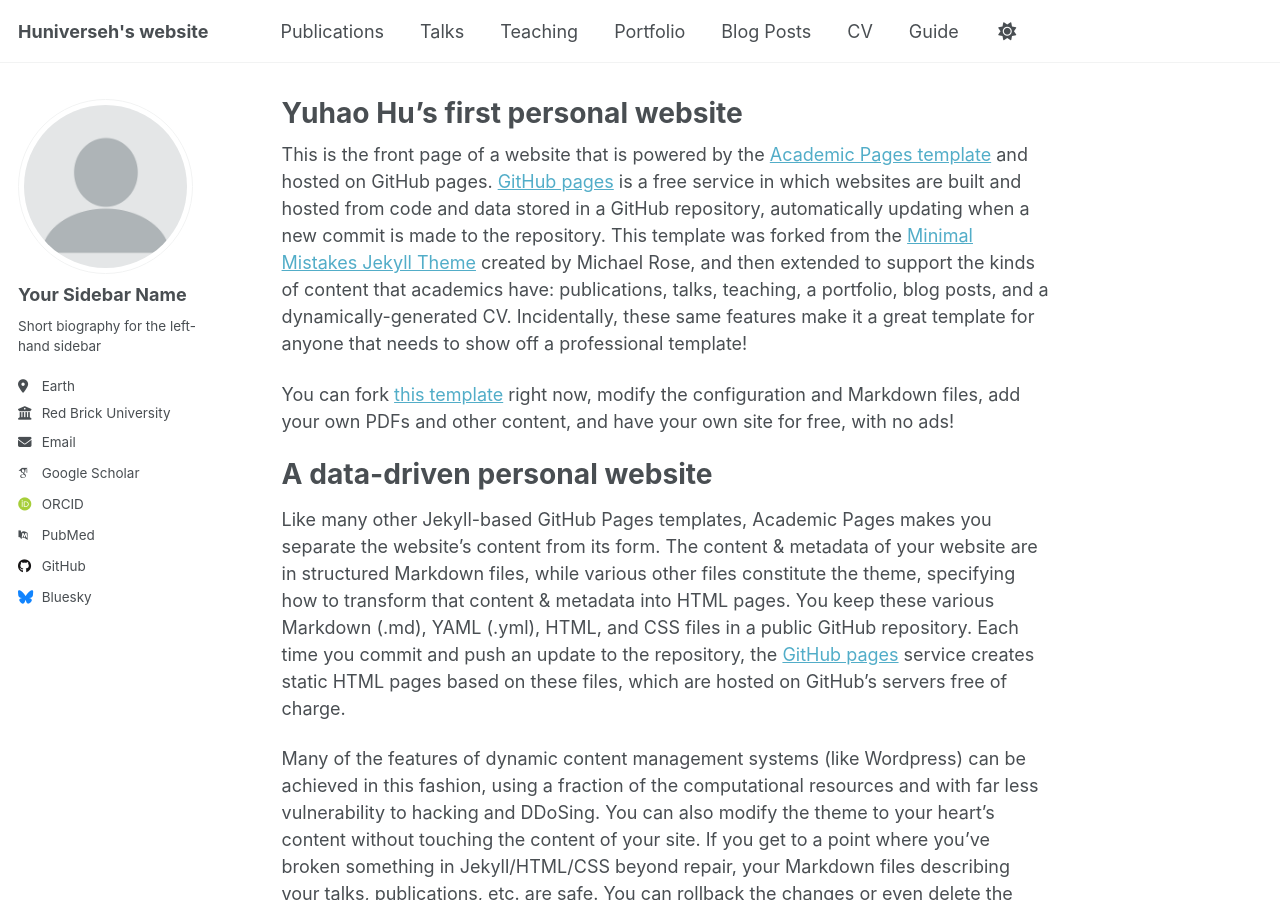
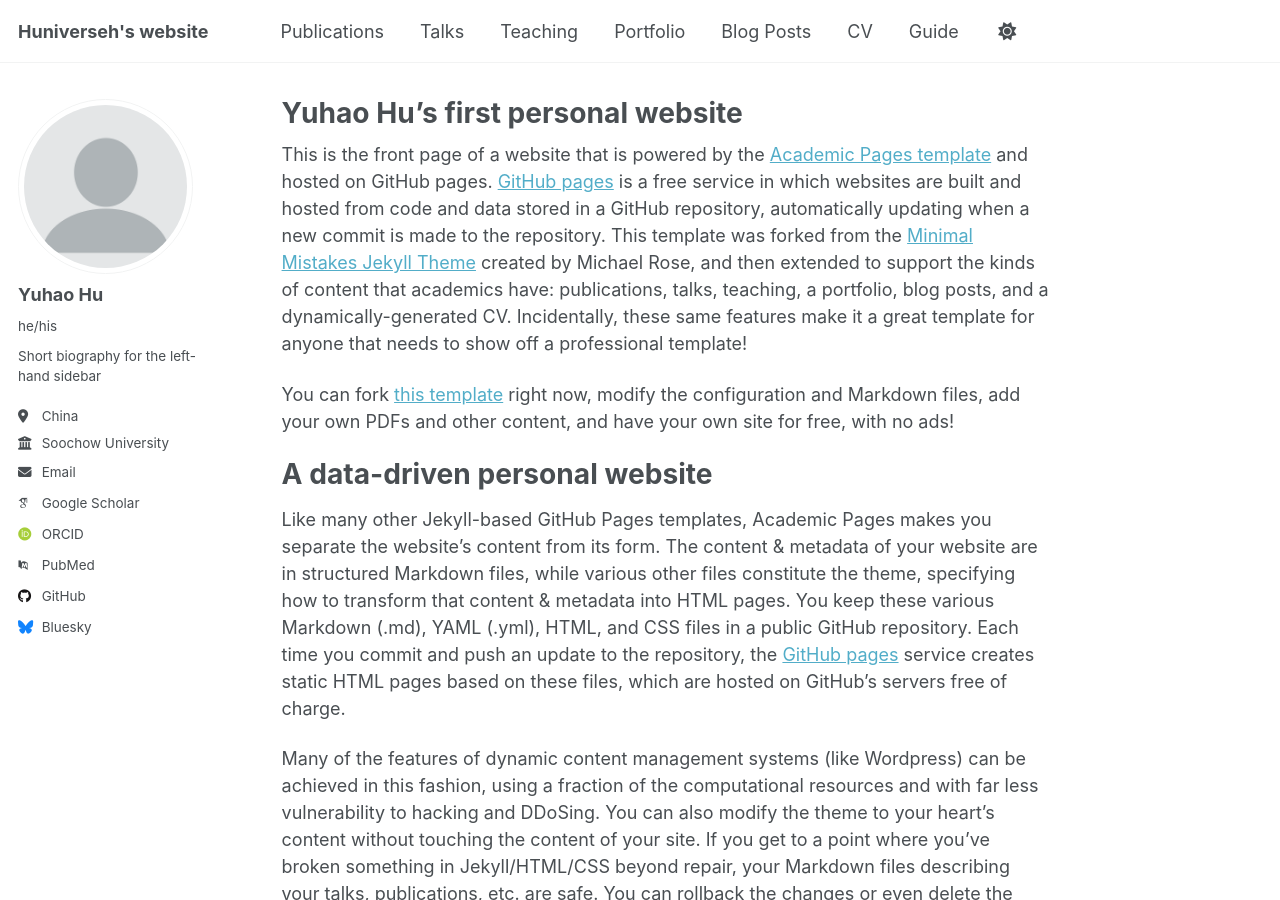
Before and after one commit to Huniverseh/Huniverseh.github.io, a Jekyll site: the page built from _pages/about.md, in a window 1280 px wide and 900 px high. Built offline with Jekyll 4.4.1, drawn with Linux system fonts in a browser that asks for light colours; some web fonts are replaced; a script that is not in the unit is left out.

Commit message:
Update _config.yml

```diff
--- a/_config.yml
+++ b/_config.yml
@@ -23,13 +23,13 @@ repository               : "academicpages/academicpages.github.io"
 author:
   # Biographic information
   avatar           : "profile.png"
-  name             : "Your Sidebar Name"
-  pronouns         : # example: "she/her"
+  name             : "Yuhao Hu"
+  pronouns         : "he/his"
   bio              : "Short biography for the left-hand sidebar"
-  location         : "Earth"
-  employer         : "Red Brick University"
+  location         : "China"
+  employer         : "Soochow University"
   uri              : # URL
-  email            : "none@example.org"
+  email            : "2549702154@qq.com"
 
   # Academic websites
   academia         : # URL
```
